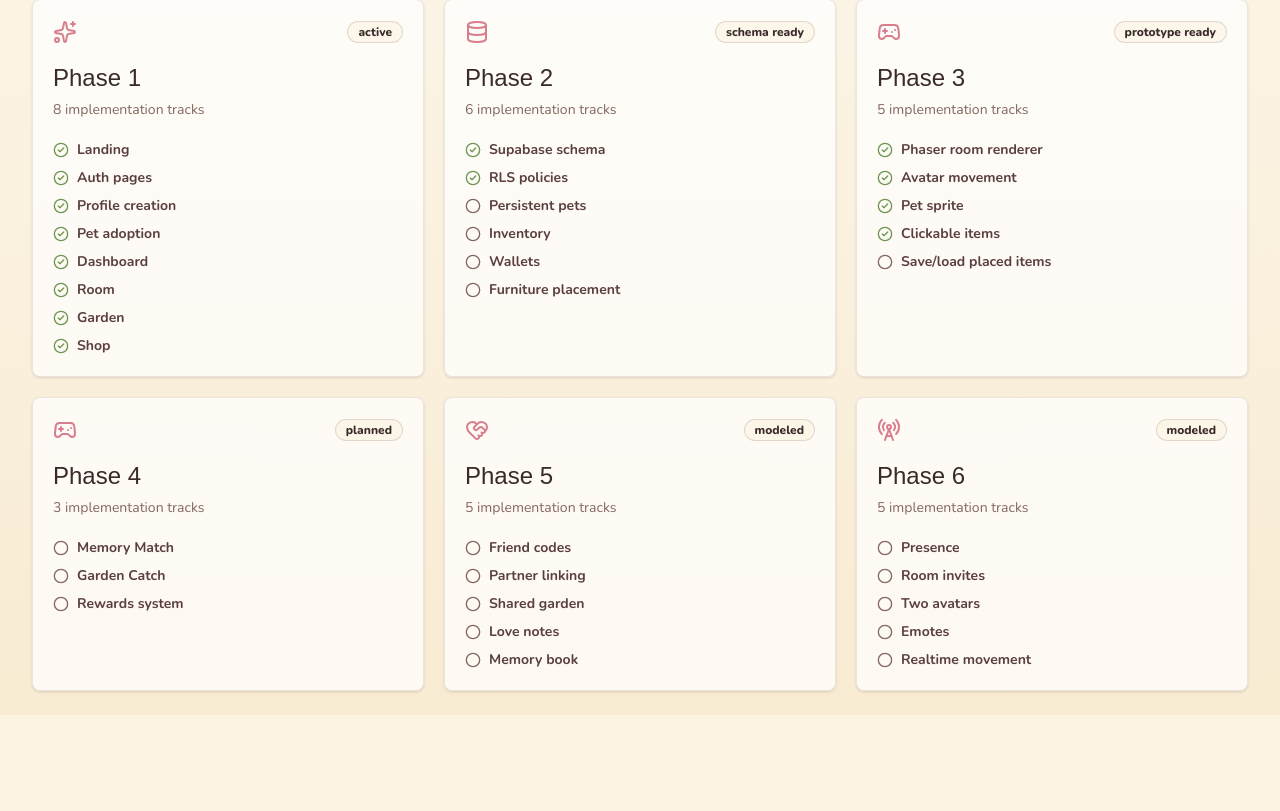
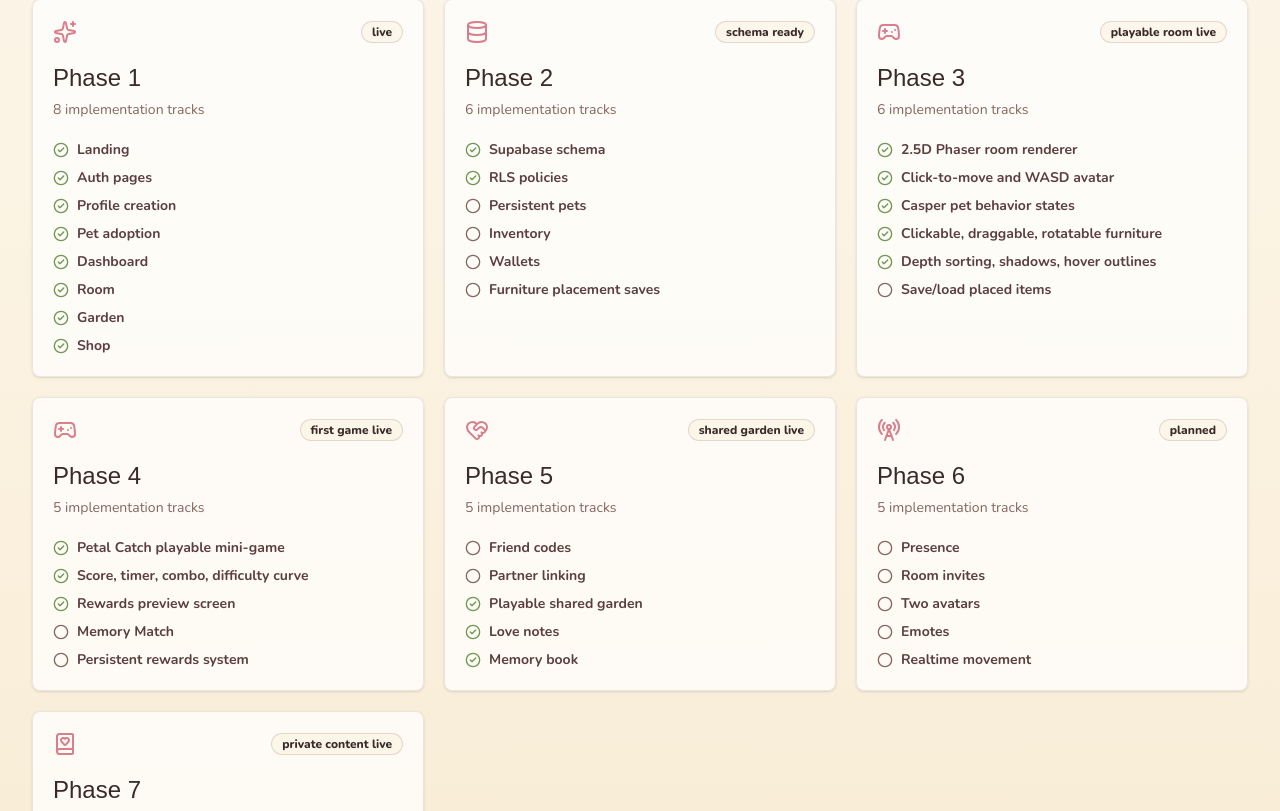
Before and after one commit to nicholaslasagna/HeartHaven, a Next.js app: page /roadmap in a window 1280 px wide. Shown: the part 369-1180 px from the top of the page. Before the commit the page ends 1084 px from the top, so only its background shows below. Built offline with nearby package versions, Linux system fonts and the light colour scheme; a web font is replaced by a local one.

Commit message:
Add HeartHaven favicon and update roadmap

```diff
--- a/src/app/layout.tsx
+++ b/src/app/layout.tsx
@@ -27,6 +27,13 @@ const geistMono = Geist_Mono({
 export const metadata: Metadata = {
   title: "HeartHaven",
   description: "A cozy multiplayer virtual world for companions, gardens, rooms, love notes, and shared memories.",
+  icons: {
+    icon: [
+      { url: "/icon.svg", type: "image/svg+xml" },
+      { url: "/favicon.ico", sizes: "any" },
+    ],
+    shortcut: "/icon.svg",
+  },
 };
 
 export default function RootLayout({
--- a/src/app/roadmap/page.tsx
+++ b/src/app/roadmap/page.tsx
@@ -1,5 +1,5 @@
 import Link from "next/link";
-import { ArrowLeft, CheckCircle2, Circle, Database, Gamepad2, HeartHandshake, RadioTower, Sparkles } from "lucide-react";
+import { ArrowLeft, BookHeart, CheckCircle2, Circle, Database, Gamepad2, HeartHandshake, RadioTower, Sparkles } from "lucide-react";
 import { Logo } from "@/components/brand/logo";
 import { Badge } from "@/components/ui/badge";
 import { Button } from "@/components/ui/button";
@@ -9,38 +9,93 @@ const phases = [
   {
     title: "Phase 1",
     icon: Sparkles,
-    status: "active",
-    items: ["Landing", "Auth pages", "Profile creation", "Pet adoption", "Dashboard", "Room", "Garden", "Shop"],
+    status: "live",
+    items: [
+      { label: "Landing", done: true },
+      { label: "Auth pages", done: true },
+      { label: "Profile creation", done: true },
+      { label: "Pet adoption", done: true },
+      { label: "Dashboard", done: true },
+      { label: "Room", done: true },
+      { label: "Garden", done: true },
+      { label: "Shop", done: true },
+    ],
   },
   {
     title: "Phase 2",
     icon: Database,
     status: "schema ready",
-    items: ["Supabase schema", "RLS policies", "Persistent pets", "Inventory", "Wallets", "Furniture placement"],
+    items: [
+      { label: "Supabase schema", done: true },
+      { label: "RLS policies", done: true },
+      { label: "Persistent pets", done: false },
+      { label: "Inventory", done: false },
+      { label: "Wallets", done: false },
+      { label: "Furniture placement saves", done: false },
+    ],
   },
   {
     title: "Phase 3",
     icon: Gamepad2,
-    status: "prototype ready",
-    items: ["Phaser room renderer", "Avatar movement", "Pet sprite", "Clickable items", "Save/load placed items"],
+    status: "playable room live",
+    items: [
+      { label: "2.5D Phaser room renderer", done: true },
+      { label: "Click-to-move and WASD avatar", done: true },
+      { label: "Casper pet behavior states", done: true },
+      { label: "Clickable, draggable, rotatable furniture", done: true },
+      { label: "Depth sorting, shadows, hover outlines", done: true },
+      { label: "Save/load placed items", done: false },
+    ],
   },
   {
     title: "Phase 4",
     icon: Gamepad2,
-    status: "planned",
-    items: ["Memory Match", "Garden Catch", "Rewards system"],
+    status: "first game live",
+    items: [
+      { label: "Petal Catch playable mini-game", done: true },
+      { label: "Score, timer, combo, difficulty curve", done: true },
+      { label: "Rewards preview screen", done: true },
+      { label: "Memory Match", done: false },
+      { label: "Persistent rewards system", done: false },
+    ],
   },
   {
     title: "Phase 5",
     icon: HeartHandshake,
-    status: "modeled",
-    items: ["Friend codes", "Partner linking", "Shared garden", "Love notes", "Memory book"],
+    status: "shared garden live",
+    items: [
+      { label: "Friend codes", done: false },
+      { label: "Partner linking", done: false },
+      { label: "Playable shared garden", done: true },
+      { label: "Love notes", done: true },
+      { label: "Memory book", done: true },
+    ],
   },
   {
     title: "Phase 6",
     icon: RadioTower,
-    status: "modeled",
-    items: ["Presence", "Room invites", "Two avatars", "Emotes", "Realtime movement"],
+    status: "planned",
+    items: [
+      { label: "Presence", done: false },
+      { label: "Room invites", done: false },
+      { label: "Two avatars", done: false },
+      { label: "Emotes", done: false },
+      { label: "Realtime movement", done: false },
+    ],
+  },
+  {
+    title: "Phase 7",
+    icon: BookHeart,
+    status: "private content live",
+    items: [
+      { label: "Nicholas & Gianna's Garden", done: true },
+      { label: "Casper guardian statue", done: true },
+      { label: "365 Saved Messages marker", done: true },
+      { label: "Three Finals and a Thousand Prayers quest", done: true },
+      { label: "Virtual Date That Felt Real quest", done: true },
+      { label: "Almost Two Years quest", done: true },
+      { label: "Private love note system shell", done: true },
+    ],
   },
 ];
 
@@ -60,7 +115,8 @@ export default function RoadmapPage() {
           <Badge variant="blush">Implementation plan</Badge>
           <h1 className="mt-4 font-display text-5xl leading-tight text-ink-900">Build HeartHaven in durable phases.</h1>
           <p className="mt-4 text-base font-semibold leading-7 text-ink-700">
-            The live app starts with Phase 1 screens, while the schema and component boundaries already support persistence, partner features, and multiplayer sessions.
+            The app now has a real playable layer: a 2.5D Phaser room, a living garden, a shared memory garden,
+            and Petal Catch. Persistence and multiplayer are intentionally next so the core feel can stay magical first.
           </p>
         </section>
         <section className="mt-8 grid gap-5 md:grid-cols-2 xl:grid-cols-3">
@@ -75,13 +131,11 @@ export default function RoadmapPage() {
                 <CardDescription>{phase.items.length} implementation tracks</CardDescription>
               </CardHeader>
               <CardContent className="grid gap-2">
-                {phase.items.map((item, index) => {
-                  const done = phase.title === "Phase 1" || (phase.title === "Phase 2" && index < 2) || (phase.title === "Phase 3" && index < 4);
-
+                {phase.items.map((item) => {
                   return (
-                    <div key={item} className="flex items-center gap-2 text-sm font-bold text-ink-700">
-                      {done ? <CheckCircle2 className="size-4 text-garden-500" /> : <Circle className="size-4 text-ink-500" />}
-                      {item}
+                    <div key={item.label} className="flex items-center gap-2 text-sm font-bold text-ink-700">
+                      {item.done ? <CheckCircle2 className="size-4 text-garden-500" /> : <Circle className="size-4 text-ink-500" />}
+                      {item.label}
                     </div>
                   );
                 })}
```
Also changed, not shown: src/app/icon.svg (added).
